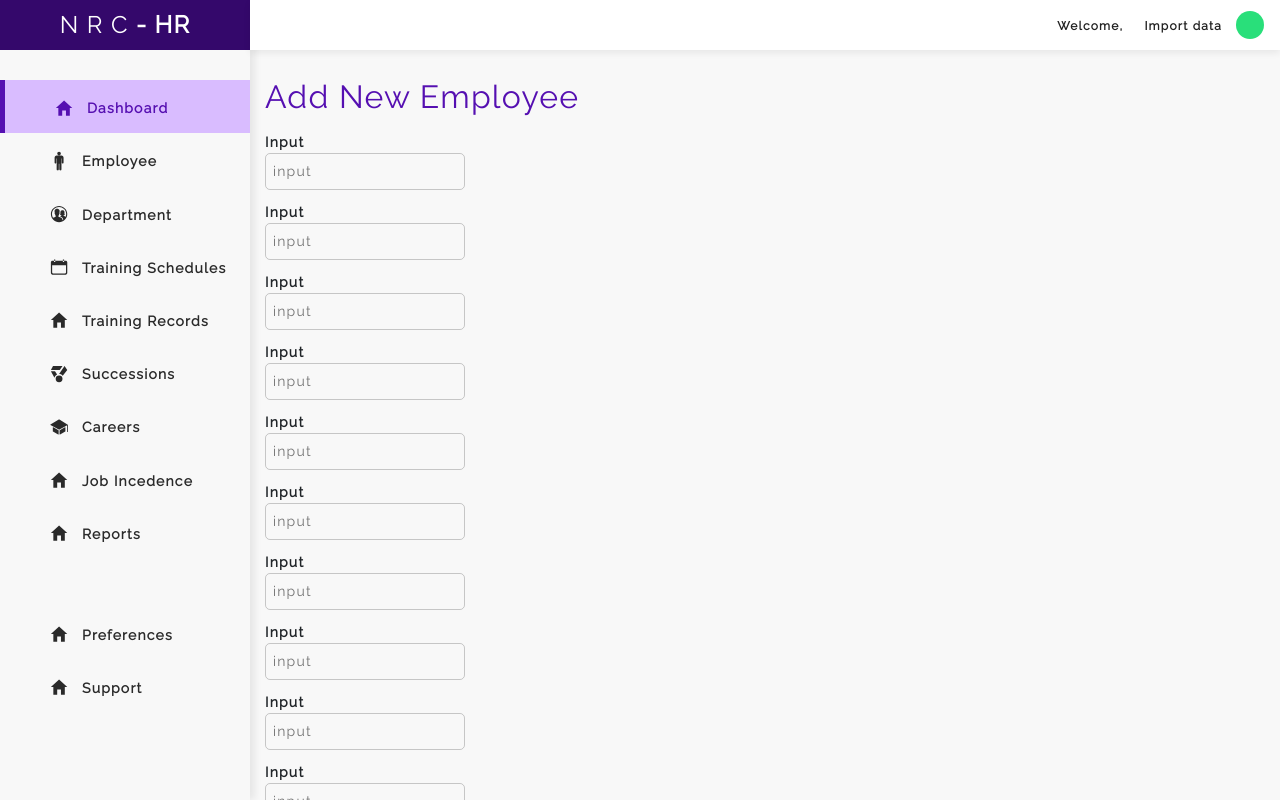
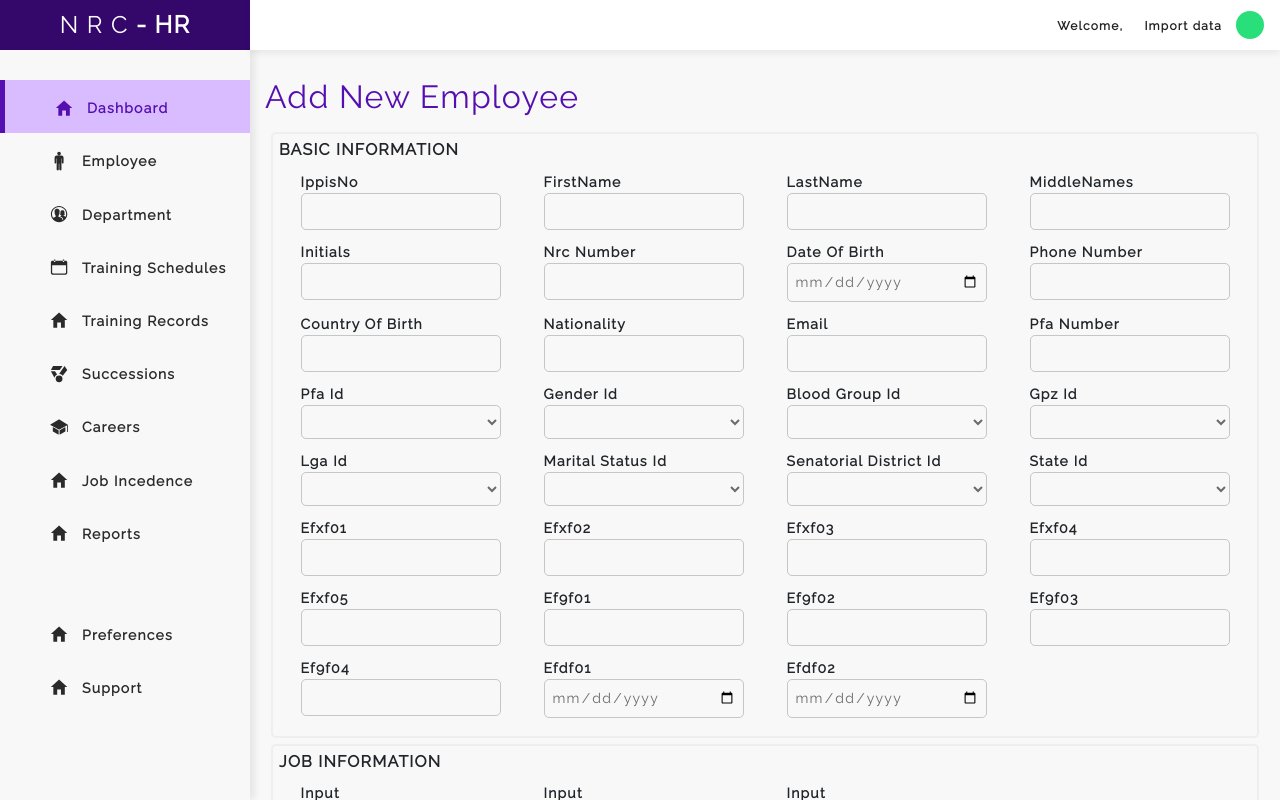
Before and after one commit to chineduogada/NRC-fr-tst, a React (Create React App) app: page /employee/new in a window 1280 px wide. Built offline with nearby package versions, Linux system fonts and the light colour scheme.

Commit message:
ft-add-new-employee-component

```diff
--- /dev/null
+++ b/src/components/InformationBlock/InformationBlock.jsx
@@ -0,0 +1,14 @@
+import React from "react";
+import classes from "./InformationBlock.module.scss";
+
+export default function InformationBlock({ title, children }) {
+	return (
+		<section className="sect">
+			<div className={classes.InfoBlock}>
+				<h6 className={classes.Title}>{title}</h6>
+
+				{children}
+			</div>
+		</section>
+	);
+}
--- /dev/null
+++ b/src/components/InformationBlock/InformationBlock.module.scss
@@ -0,0 +1,14 @@
+.InfoBlock {
+	min-height: 100px;
+	display: grid;
+	grid-template-columns: repeat(auto-fit, minmax(200px, 1fr));
+	justify-items: center;
+
+	.Title {
+		grid-column: 1/-1;
+		text-transform: uppercase;
+		font-weight: bold;
+		margin-bottom: 0.75rem;
+		justify-self: start;
+	}
+}
--- a/src/pages/AddNewEmployee/AddNewEmployee.jsx
+++ b/src/pages/AddNewEmployee/AddNewEmployee.jsx
@@ -2,37 +2,241 @@ import React from "react";
 import Section from "../../hoc/Section/Section";
 import Joi from "joi-browser";
 import Form from "../../components/Form/Form";
+import InformationBlock from "../../components/InformationBlock/InformationBlock";
 
 export default class AddNewEmployee extends Form {
 	state = {
-		formData: {},
+		formData: {
+			// BASIC INFORMATION FORM DATA
+			ippisNo: "",
+			firstName: "",
+			lastName: "",
+			middleNames: "",
+			initials: "",
+			nrcNo: "",
+			dateOfBirth: "",
+			phoneNumber: "",
+			countryOfBirth: "",
+			nationality: "",
+			email: "",
+			pfaNumber: "",
+			pfaId: "",
+			genderId: "",
+			bloodGroupId: "",
+			gpzId: "",
+			lgaId: "",
+			maritalStatusId: "",
+			senatorialDistrictId: "",
+			stateId: "",
+			efxf01: "",
+			efxf02: "",
+			efxf03: "",
+			efxf04: "",
+			efxf05: "",
+			ef9f01: "",
+			ef9f02: "",
+			ef9f03: "",
+			ef9f04: "",
+			efdf01: "",
+			efdf02: "",
+
+			// JOB INFORMATION FORM DATA
+
+			// APPOINTMENT INFORMATION FORM DATA
+			firstAppointmentDate: "",
+			resumptionDate: "",
+			confirmationDate: "",
+			expectedRetirementDate: "",
+			presentAppointmentDate: "",
+			firstJobId: "",
+			firstJobGradeId: "",
+			presentJobId: "",
+			presentJobGradeId: ""
+		},
 		errors: {}
 	};
 
-	schema = {};
+	schema = {
+		// BASIC INFORMATION SCHEMA
+		ippisNo: Joi.number(),
+		firstName: Joi.string(),
+		lastName: Joi.string(),
+		middleNames: Joi.string(),
+		initials: Joi.string(),
+		nrcNo: Joi.number(),
+		dateOfBirth: Joi.string(),
+		phoneNumber: Joi.number(),
+		countryOfBirth: Joi.string(),
+		nationality: Joi.string(),
+		email: Joi.string().email(),
+		pfaNumber: Joi.number(),
+		pfaId: Joi.number(),
+		genderId: Joi.number(),
+		bloodGroupId: Joi.number(),
+		gpzId: Joi.number(),
+		lgaId: Joi.number(),
+		maritalStatusId: Joi.number(),
+		senatorialDistrictId: Joi.number(),
+		stateId: Joi.number(),
+		efxf01: Joi.string(),
+		efxf02: Joi.string(),
+		efxf03: Joi.string(),
+		efxf04: Joi.string(),
+		efxf05: Joi.string(),
+		ef9f01: Joi.string(),
+		ef9f02: Joi.string(),
+		ef9f03: Joi.string(),
+		ef9f04: Joi.string(),
+		efdf01: Joi.string(),
+		efdf02: Joi.string(),
+
+		// JOB INFORMATION SCHEMA
+
+		// APPOINTMENT INFORMATION SCHEMA
+		firstAppointmentDate: Joi.string(),
+		resumptionDate: Joi.string(),
+		confirmationDate: Joi.string(),
+		expectedRetirementDate: Joi.string(),
+		presentAppointmentDate: Joi.string(),
+		firstJobTypeId: Joi.number(),
+		firstJobTitleId: Joi.number(),
+		firstJobGradeId: Joi.number(),
+		presentJobTypeId: Joi.number(),
+		presentJobTitleId: Joi.number(),
+		presentJobGradeId: Joi.number()
+	};
+
+	doSubmit(event) {
+		console.log("new employee created successfully");
+	}
 
 	render() {
 		return (
 			<Section title="add new employee">
 				<form onSubmit={this.handleSubmit}>
-					{this.renderInput("input", "input", "input")}
-					{this.renderInput("input", "input", "input")}
-					{this.renderInput("input", "input", "input")}
-					{this.renderInput("input", "input", "input")}
-					{this.renderInput("input", "input", "input")}
-					{this.renderInput("input", "input", "input")}
-					{this.renderInput("input", "input", "input")}
-					{this.renderInput("input", "input", "input")}
-					{this.renderInput("input", "input", "input")}
-					{this.renderInput("input", "input", "input")}
-					{this.renderInput("input", "input", "input")}
-					{this.renderInput("input", "input", "input")}
-					{this.renderInput("input", "input", "input")}
-					{this.renderInput("input", "input", "input")}
-					{this.renderInput("input", "input", "input")}
-					{this.renderInput("input", "input", "input")}
-					{this.renderInput("input", "input", "input")}
-					{this.renderInput("input", "input", "input")}
+					<InformationBlock title="basic information">
+						{this.renderInput("ippisNo", "ippisNo", "", "number")}
+						{this.renderInput("firstName", "firstName")}
+						{this.renderInput("lastName", "lastName")}
+						{this.renderInput("middleNames", "middleNames")}
+						{this.renderInput("initials", "initials")}
+						{this.renderInput("nrc number", "nrcNo", "", "number")}
+						{this.renderInput("date of birth", "dateOfBirth", "", "date")}
+						{this.renderInput("phone number", "phoneNumber", "", "number")}
+						{this.renderInput("country of birth", "countryOfBirth")}
+						{this.renderInput("nationality", "nationality")}
+						{this.renderInput("email", "email", "", "email")}
+						{this.renderInput("pfa number", "pfaNumber", "", "number")}
+
+						{this.renderSelect("pfa Id", "pfaId", [
+							{ id: 1, name: "Y" },
+							{ id: 2, name: "N" }
+						])}
+						{this.renderSelect("gender Id", "genderId", [
+							{ id: 1, name: "Y" },
+							{ id: 2, name: "N" }
+						])}
+						{this.renderSelect("blood group Id", "bloodGroupId", [
+							{ id: 1, name: "Y" },
+							{ id: 2, name: "N" }
+						])}
+						{this.renderSelect("gpz Id", "gpzId", [
+							{ id: 1, name: "Y" },
+							{ id: 2, name: "N" }
+						])}
+						{this.renderSelect("lga Id", "lgaId", [
+							{ id: 1, name: "Y" },
+							{ id: 2, name: "N" }
+						])}
+						{this.renderSelect("marital status Id", "maritalStatusId", [
+							{ id: 1, name: "Y" },
+							{ id: 2, name: "N" }
+						])}
+						{this.renderSelect(
+							"senatorial district Id",
+							"senatorialDistrictId",
+							[
+								{ id: 1, name: "Y" },
+								{ id: 2, name: "N" }
+							]
+						)}
+						{this.renderSelect("state Id", "stateId", [
+							{ id: 1, name: "Y" },
+							{ id: 2, name: "N" }
+						])}
+
+						{this.renderInput("efxf01", "efxf01")}
+						{this.renderInput("efxf02", "efxf02")}
+						{this.renderInput("efxf03", "efxf03")}
+						{this.renderInput("efxf04", "efxf04")}
+						{this.renderInput("efxf05", "efxf05")}
+						{this.renderInput("ef9f01", "ef9f01")}
+						{this.renderInput("ef9f02", "ef9f02")}
+						{this.renderInput("ef9f03", "ef9f03")}
+						{this.renderInput("ef9f04", "ef9f04")}
+						{this.renderInput("efdf01", "efdf01", "", "date")}
+						{this.renderInput("efdf02", "efdf02", "", "date")}
+					</InformationBlock>
+
+					<InformationBlock title="job information">
+						{this.renderInput("input", "input", "input")}
+						{this.renderInput("input", "input", "input")}
+						{this.renderInput("input", "input", "input")}
+					</InformationBlock>
+
+					<InformationBlock title="appointment information">
+						{this.renderInput(
+							"firstAppointmentDate",
+							"firstAppointmentDate",
+							"",
+							"date"
+						)}
+						{this.renderInput("resumptionDate", "resumptionDate", "", "date")}
+						{this.renderInput(
+							"confirmationDate",
+							"confirmationDate",
+							"",
+							"date"
+						)}
+						{this.renderInput(
+							"expectedRetirementDate",
+							"expectedRetirementDate",
+							"",
+							"date"
+						)}
+						{this.renderInput(
+							"presentAppointmentDate",
+							"presentAppointmentDate",
+							"",
+							"date"
+						)}
+
+						{this.renderSelect("firstJobTypeId", "firstJobTypeId", [
+							{ id: 1, name: "Y" },
+							{ id: 2, name: "N" }
+						])}
+						{this.renderSelect("firstJobTitleId", "firstJobTitleId", [
+							{ id: 1, name: "Y" },
+							{ id: 2, name: "N" }
+						])}
+						{this.renderSelect("firstJobGradeId", "firstJobGradeId", [
+							{ id: 1, name: "Y" },
+							{ id: 2, name: "N" }
+						])}
+						{this.renderSelect("presentJobTypeId", "presentJobTypeId", [
+							{ id: 1, name: "Y" },
+							{ id: 2, name: "N" }
+						])}
+						{this.renderSelect("presentJobTitleId", "presentJobTitleId", [
+							{ id: 1, name: "Y" },
+							{ id: 2, name: "N" }
+						])}
+						{this.renderSelect("presentJobGradeId", "presentJobGradeId", [
+							{ id: 1, name: "Y" },
+							{ id: 2, name: "N" }
+						])}
+					</InformationBlock>
+
 					{this.renderButton("save")}
 				</form>
 			</Section>
--- a/src/pages/Employee/EmployeeAppointmentInfo/EmployeeAppointmentInfo.jsx
+++ b/src/pages/Employee/EmployeeAppointmentInfo/EmployeeAppointmentInfo.jsx
@@ -29,8 +29,8 @@ export default class EmployeeBasicInfo extends Component {
 			{ label: "first job title", value: data.firstJobTitle.description },
 			{ label: "first job grade(con)", value: data.firstJobGrade.con },
 			{ label: "first job grade(conpss)", value: data.firstJobGrade.conpss },
-			{ label: "presentJobType", value: data.presentJobType.type },
-			{ label: "presentJobTitle", value: data.presentJobTitle.description },
+			{ label: "present job type", value: data.presentJobType.type },
+			{ label: "present job title", value: data.presentJobTitle.description },
 			{ label: "present job grade(con)", value: data.presentJobGrade.con },
 			{ label: "present job grade(conpss)", value: data.presentJobGrade.conpss }
 		];
--- a/src/pages/Employee/EmployeeInfoBlock/EmployeeInfoBlock.jsx
+++ b/src/pages/Employee/EmployeeInfoBlock/EmployeeInfoBlock.jsx
@@ -1,5 +1,6 @@
 import React from "react";
 import classes from "./EmployeeInfoBlock.module.scss";
+import InformationBlock from "../../../components/InformationBlock/InformationBlock";
 
 const EmployeeInfoBlock = ({ data, title }) => {
 	const renderValue = value =>
@@ -9,18 +10,14 @@ const EmployeeInfoBlock = ({ data, title }) => {
 			<p className={classes.Value}>{value}</p>
 		);
 	return (
-		<section className="sect">
-			<div className={classes.InfoBlock}>
-				<h6 className={classes.Title}>{title}</h6>
-
+		<InformationBlock title={title}>
 			{data.map(item => (
 				<div key={item.label} className={classes.InfoCol}>
 					<p className={classes.Label}>{item.label}</p>
 					{renderValue(item.value)}
 				</div>
 			))}
-			</div>
-		</section>
+		</InformationBlock>
 	);
 };
 
--- a/src/pages/Employee/EmployeeInfoBlock/EmployeeInfoBlock.module.scss
+++ b/src/pages/Employee/EmployeeInfoBlock/EmployeeInfoBlock.module.scss
@@ -1,14 +1,3 @@
-.InfoBlock {
-	min-height: 100px;
-	display: grid;
-	grid-template-columns: repeat(auto-fit, minmax(200px, 1fr));
-
-	.Title {
-		grid-column: 1/-1;
-		text-transform: uppercase;
-		font-weight: bold;
-		margin-bottom: 0.75rem;
-	}
 .InfoCol {
 	// @extend %bordered;
 
@@ -23,4 +12,3 @@
 		text-transform: capitalize;
 	}
 }
-}
```
Lines whose indentation alone changed are shown as unchanged.
